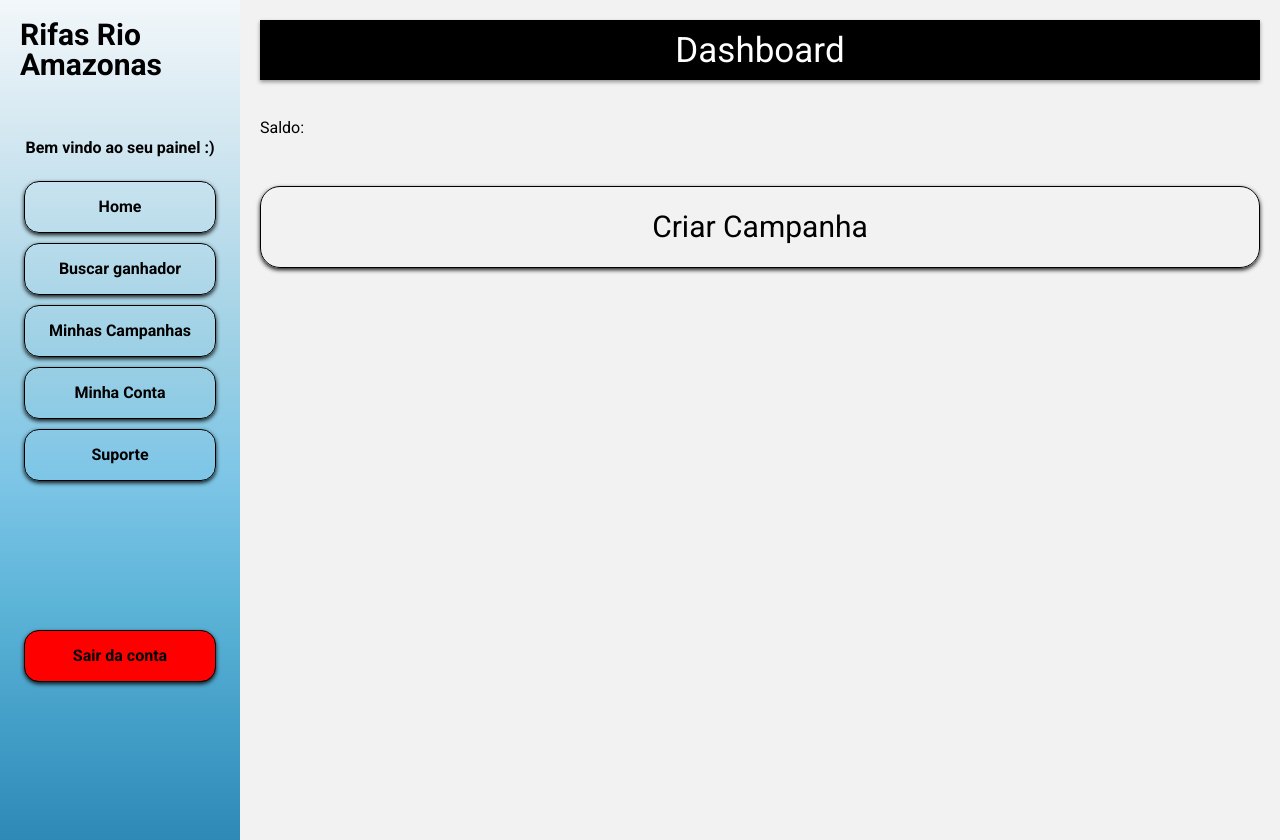
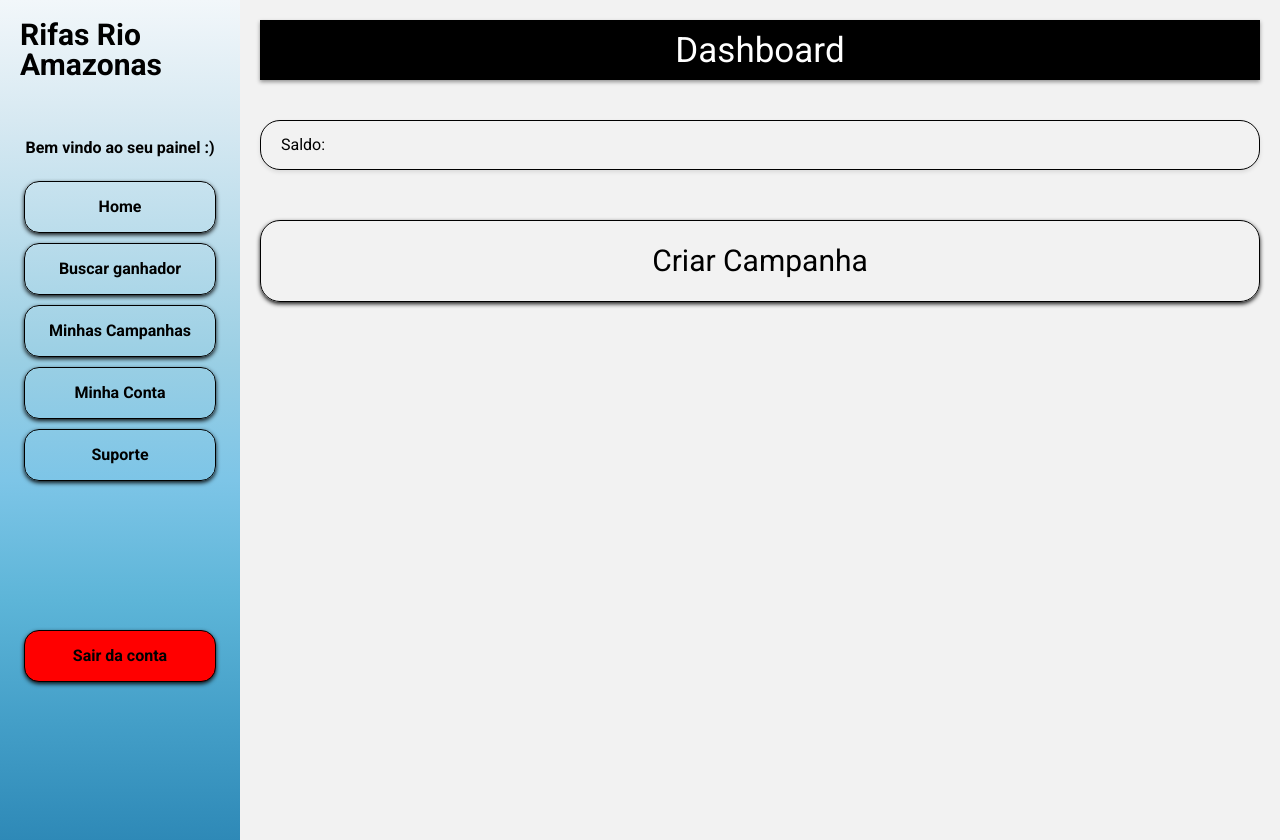
Before and after one commit to Marceloleda/Rifas-Rio-amazonas-front-end, a Next.js app: page /seller in a window 1280 px wide. Built offline with nearby package versions, Linux system fonts and the light colour scheme; no server answers.

Commit message:
feat: mount

```diff
--- a/src/app/seller/page.js
+++ b/src/app/seller/page.js
@@ -43,7 +43,10 @@ export default function Seller(){
                 <HeaderMini>
                     <h1>Dashboard</h1>
                 </HeaderMini>
-                <h2>Saldo: {user.total_ticket_plan}</h2>
+                <DataUser>
+                    <h3>Saldo: {user.total_ticket_plan}</h3>
+                    <h3>{user.plans?.name}</h3>
+                </DataUser>
                 {(!showCreateCampaign && !showFindCampaign) && (
                     <Block onClick={handleCreateCampaign}>Criar Campanha</Block>
                 )}
@@ -104,3 +107,17 @@ const Blocks = styled.div`
 display: flex;
 
 `;
+const DataUser = styled.div`
+margin-bottom: 50px;
+height: 50px;
+box-sizing: border-box;
+padding: 20px;
+
+display:flex;
+justify-content: space-between;
+align-items: center;
+border-radius: 20px;
+border: 1px solid black;
+box-shadow: 0 2px 4px rgba(0, 0, 0, 0.1);
+
+`;
--- a/src/components/findCampaign/index.js
+++ b/src/components/findCampaign/index.js
@@ -22,6 +22,7 @@ export default function FindCampaign(){
             <Raffle key= {id}>
                 <h1>Rifa: {data.title}</h1>
                 <h2>Total de cotas: {data.total_tickets}</h2>
+                <h2>Valor: R$ {data.ticket_price}</h2>
                 <h3>Expira em: {data.expire_at}</h3>
                 <Button onClick={() => handleViewDetails(data.id)}>Ver pagina da Rifa</Button>
             </Raffle>
@@ -51,7 +52,6 @@ const Raffle = styled.div`
   margin: 10px;
   display: flex;
   flex-direction: column;
-  justify-content: space-between;
   background-color: #ffffff;
   box-shadow: 0 2px 4px rgba(0, 0, 0, 0.1);
 `;
```
